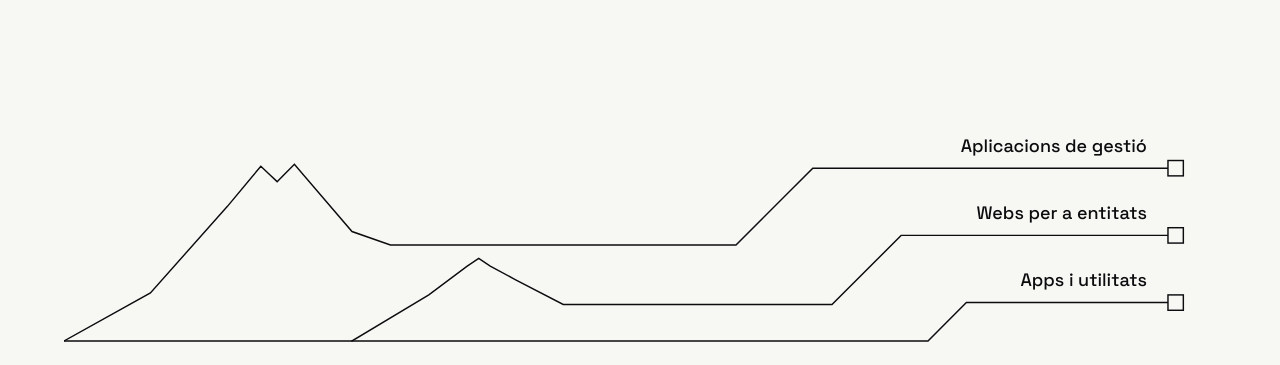
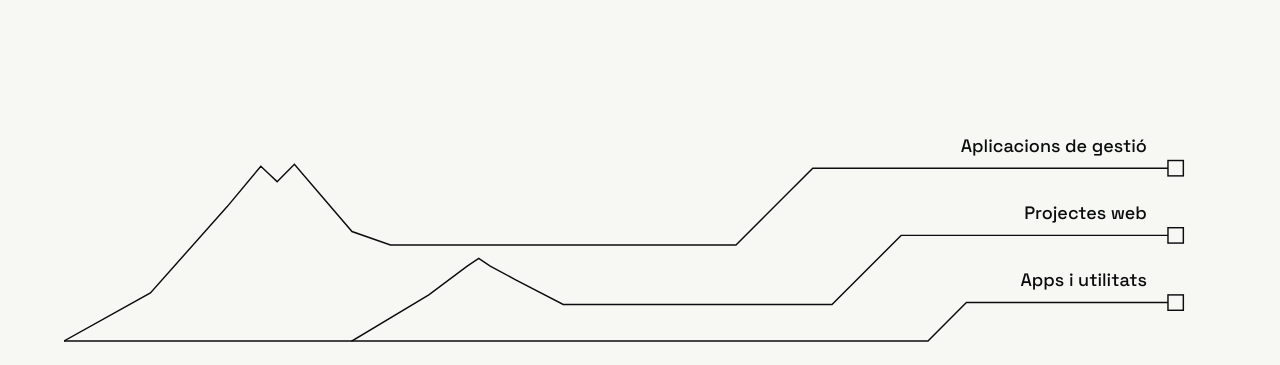
Before and after one commit to drarekx/cv, an Astro site: page / in a window 1280 px wide. Shown: the part 587-952 px from the top of the page. Built offline with nearby package versions, Linux system fonts and the light colour scheme; Astro itself is replaced by a stand-in of ours.

Commit message:
feat(home): rename web section and dim card previews until hover

```diff
--- a/src/pages/index.astro
+++ b/src/pages/index.astro
@@ -182,6 +182,8 @@ const openSource = [
 
 
 const cardClass = 'group flex flex-col border border-ink bg-white text-ink no-underline';
+/** Card previews start a little dark and light up on hover or keyboard focus. */
+const previewClass = 'brightness-80 transition-[filter] duration-300 group-hover:brightness-100 group-focus-visible:brightness-100';
 const goClass = 'mt-2 self-start text-[15px] font-medium underline decoration-line decoration-2 underline-offset-[6px] group-hover:decoration-fageda';
 ---
 <BaseLayout
@@ -241,7 +243,7 @@ const goClass = 'mt-2 self-start text-[15px] font-medium underline decoration-li
         </svg>
         <ul class="flex flex-col border-t border-line text-lg font-medium md:contents">
           <li class="md:absolute md:top-[37.5%] md:right-[6%] md:-translate-y-full"><a class="r1 flex min-h-12 items-center border-b border-line md:min-h-0 md:border-0 md:pb-2 md:underline md:decoration-transparent md:decoration-2 md:underline-offset-[6px] hover:decoration-fageda" href="#gestio">Aplicacions de gestió</a></li>
-          <li class="md:absolute md:top-[59.4%] md:right-[6%] md:-translate-y-full"><a class="r2 flex min-h-12 items-center border-b border-line md:min-h-0 md:border-0 md:pb-2 md:underline md:decoration-transparent md:decoration-2 md:underline-offset-[6px] hover:decoration-violeta" href="#webs">Webs per a entitats</a></li>
+          <li class="md:absolute md:top-[59.4%] md:right-[6%] md:-translate-y-full"><a class="r2 flex min-h-12 items-center border-b border-line md:min-h-0 md:border-0 md:pb-2 md:underline md:decoration-transparent md:decoration-2 md:underline-offset-[6px] hover:decoration-violeta" href="#webs">Projectes web</a></li>
           <li class="md:absolute md:top-[81.2%] md:right-[6%] md:-translate-y-full"><a class="r3 flex min-h-12 items-center border-b border-line md:min-h-0 md:border-0 md:pb-2 md:underline md:decoration-transparent md:decoration-2 md:underline-offset-[6px] hover:decoration-lava" href="#utilitats">Apps i utilitats</a></li>
         </ul>
       </nav>
@@ -327,12 +329,12 @@ const goClass = 'mt-2 self-start text-[15px] font-medium underline decoration-li
 
     <section id="webs" aria-labelledby="webs-titol" class="mx-auto flex max-w-[1200px] flex-col gap-10 px-6 pt-24 pb-20">
       <div class="flex flex-wrap items-end justify-between gap-x-12 gap-y-4">
-        <h2 id="webs-titol" class="font-display text-[clamp(34px,4.4vw,58px)] leading-[1] font-medium tracking-[-0.03em]">Webs per a entitats i companyies</h2>
+        <h2 id="webs-titol" class="font-display text-[clamp(34px,4.4vw,58px)] leading-[1] font-medium tracking-[-0.03em]">Projectes web</h2>
         <p class="max-w-[420px] leading-relaxed text-graphite">El Casino de Tortellà, el seu combat de glosa i una companyia de circ. Aviat n'hi haurà més.</p>
       </div>
       <div class="grid gap-6 md:grid-cols-2 lg:grid-cols-3">
         <a href="/casino-tortella" class={cardClass}>
-          <div aria-hidden="true" class="flex h-[260px] flex-col bg-white font-roboto text-[#1c1c1c]">
+          <div aria-hidden="true" class:list={['flex h-[260px] flex-col bg-white font-roboto text-[#1c1c1c]', previewClass]}>
             <div class="flex h-9 items-center gap-2 bg-[#1c1c1c] px-4 font-slab text-sm text-white">
               <svg viewBox="0 0 24 22" class="h-3.5 w-3.5"><path d="M12 0 24 22H0Z" fill="#55d8d2"></path></svg>Casino de Tortellà
             </div>
@@ -354,7 +356,7 @@ const goClass = 'mt-2 self-start text-[15px] font-medium underline decoration-li
         </a>
 
         <a href="/combat-glosa" class={cardClass}>
-          <div aria-hidden="true" class="flex h-[260px] items-center justify-center bg-[repeating-linear-gradient(90deg,#f4a3b9_0_46px,#8fd94a_46px_52px,#f4a3b9_52px_96px)] p-6">
+          <div aria-hidden="true" class:list={['flex h-[260px] items-center justify-center bg-[repeating-linear-gradient(90deg,#f4a3b9_0_46px,#8fd94a_46px_52px,#f4a3b9_52px_96px)] p-6', previewClass]}>
             <div class="flex flex-col items-center gap-2 border-[3px] border-[#111111] bg-[#fdf6ec] px-6 py-4 text-center text-[#111111] shadow-[6px_6px_0_#111111]">
               <span class="font-hand text-[34px] leading-none font-bold text-[#e5006d]">Combat de Glosa</span>
               <span class="text-xs font-bold">21 de novembre · 16:30h</span>
@@ -375,7 +377,7 @@ const goClass = 'mt-2 self-start text-[15px] font-medium underline decoration-li
         </a>
 
         <a href="https://www.cianomprovisional.com/" target="_blank" rel="noopener" class={cardClass}>
-          <div aria-hidden="true" class="relative flex h-[260px] flex-col items-center justify-center gap-3 overflow-hidden bg-[#3d8fd4] text-white">
+          <div aria-hidden="true" class:list={['relative flex h-[260px] flex-col items-center justify-center gap-3 overflow-hidden bg-[#3d8fd4] text-white', previewClass]}>
             <picture>
               <source type="image/webp" srcset="/img/cia-nom-provisional-bg-480.webp 480w, /img/cia-nom-provisional-bg-800.webp 800w" sizes="(min-width: 1024px) 366px, (min-width: 768px) 50vw, 100vw" />
               <img src="/img/cia-nom-provisional-bg-800.jpg" alt="" width="800" height="398" loading="lazy" decoding="async" class="absolute inset-x-0 top-9 bottom-0 h-[calc(100%-2.25rem)] w-full object-cover object-top" />
```
